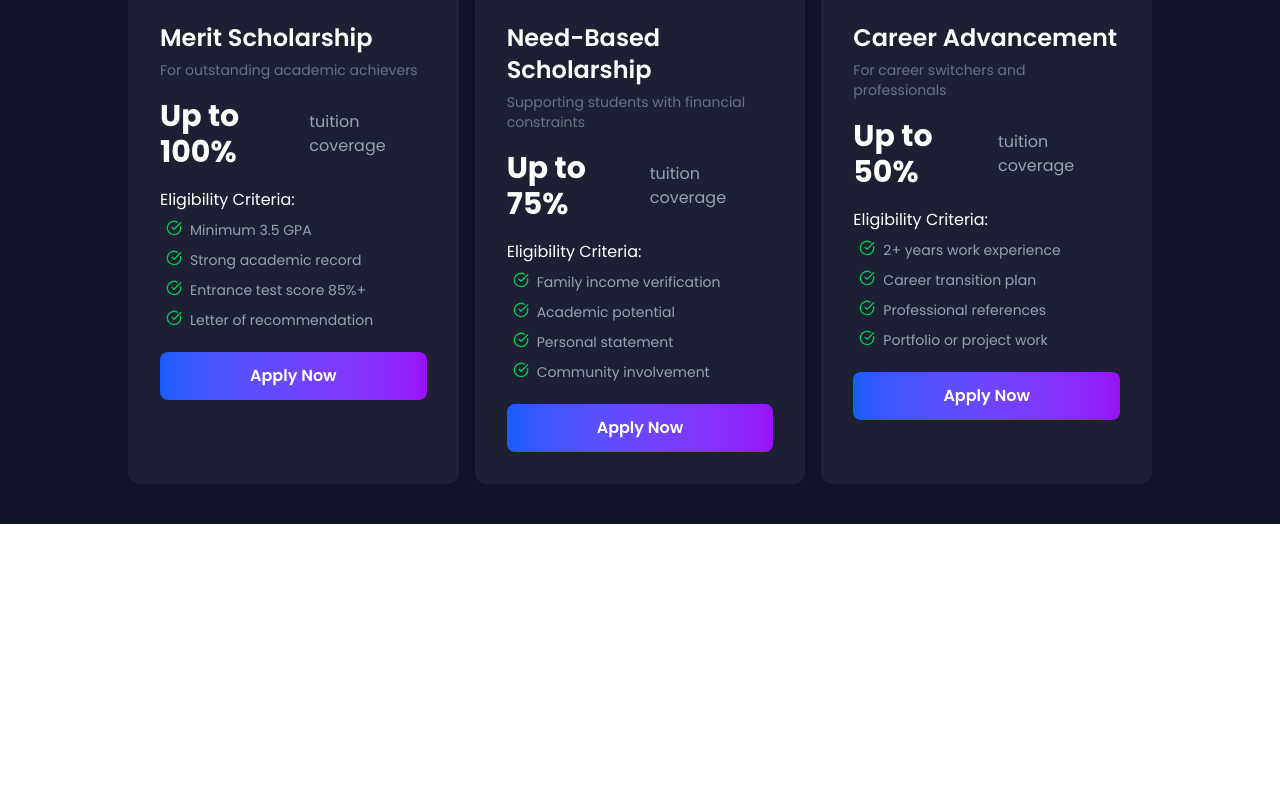
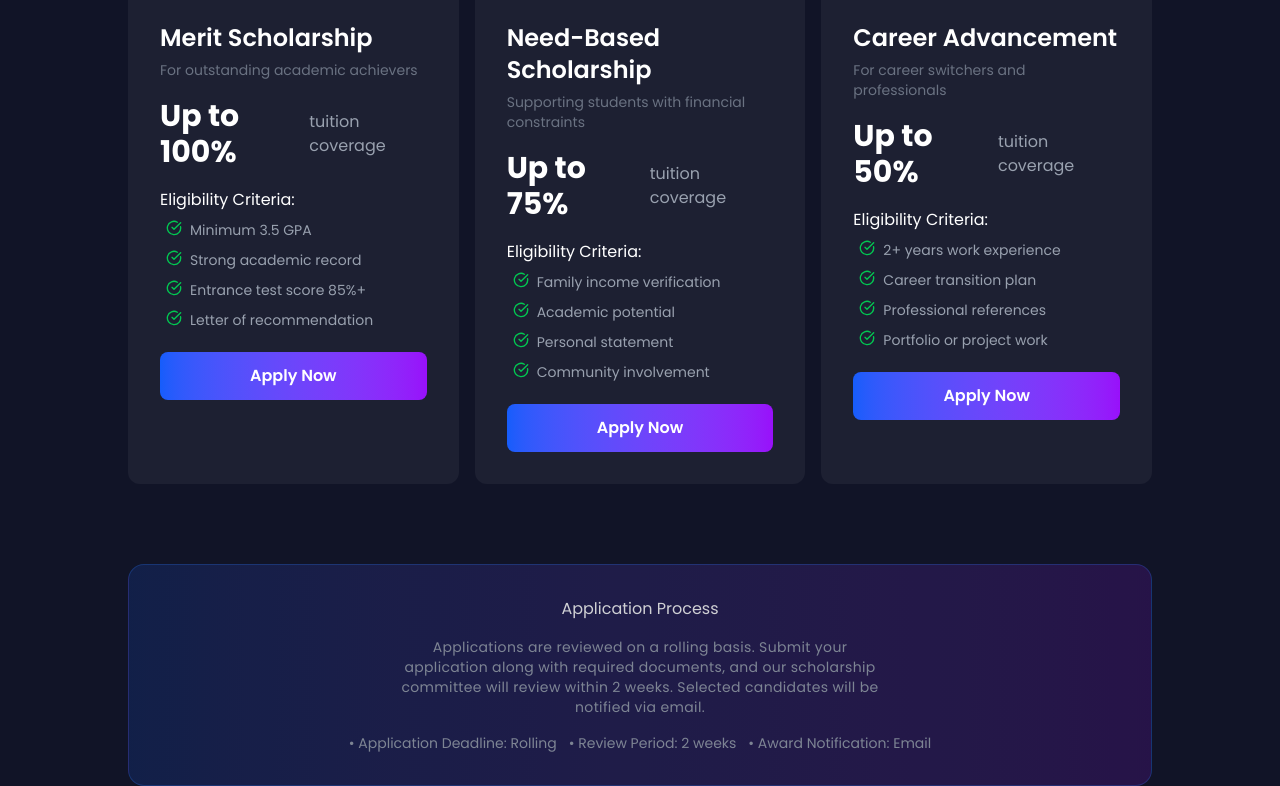
Before and after one commit to sensei-webdev/cttc, a React (Vite) app: page / in a window 1280 px wide. Shown: the part 3521-4307 px from the top of the page. Before the commit the page ends 4045 px from the top, so only its background shows below. Built offline with nearby package versions, Linux system fonts and the light colour scheme.

Commit message:
General Update

```diff
--- a/package.json
+++ b/package.json
@@ -11,6 +11,7 @@
   },
   "dependencies": {
     "@tailwindcss/vite": "^4.1.16",
+    "framer-motion": "^12.23.24",
     "lucide-react": "^0.548.0",
     "react": "^19.0.0",
     "react-dom": "^19.0.0",
--- a/src/components/Footer.jsx
+++ b/src/components/Footer.jsx
@@ -1,9 +1,7 @@
 import React from "react";
 
 const Footer = () => {
-  return <footer>
-
-  </footer>;
+  return <footer></footer>;
 };
 
 export default Footer;
--- a/src/sections/Scholarship.jsx
+++ b/src/sections/Scholarship.jsx
@@ -1,10 +1,17 @@
-import { Award, CircleCheckBig, GraduationCap, Users, TrendingUp } from "lucide-react";
+import {
+  Award,
+  CircleCheckBig,
+  GraduationCap,
+  Users,
+  TrendingUp,
+} from "lucide-react";
 import React from "react";
 
 const scholarships = [
   {
     Icon: Award,
-    style: "w-16 h-16 rounded-xl bg-linear-to-br from-yellow-500 to-orange-500 flex items-center justify-center mb-6",
+    style:
+      "w-16 h-16 rounded-xl bg-linear-to-br from-yellow-500 to-orange-500 flex items-center justify-center mb-6",
     title: "Merit Scholarship",
     subtitle: "For outstanding academic achievers",
     coverage: "Up to 100%",
@@ -18,7 +25,8 @@ const scholarships = [
   },
   {
     Icon: Users,
-    style: "w-16 h-16 rounded-xl bg-linear-to-br from-blue-500 to-cyan-500 flex items-center justify-center mb-6",
+    style:
+      "w-16 h-16 rounded-xl bg-linear-to-br from-blue-500 to-cyan-500 flex items-center justify-center mb-6",
     title: "Need-Based Scholarship",
     subtitle: "Supporting students with financial constraints",
     coverage: "Up to 75%",
@@ -32,7 +40,8 @@ const scholarships = [
   },
   {
     Icon: TrendingUp,
-    style: "w-16 h-16 rounded-xl bg-linear-to-br from-purple-500 to-pink-500 flex items-center justify-center mb-6",
+    style:
+      "w-16 h-16 rounded-xl bg-linear-to-br from-purple-500 to-pink-500 flex items-center justify-center mb-6",
     title: "Career Advancement",
     subtitle: "For career switchers and professionals",
     coverage: "Up to 50%",
@@ -48,6 +57,7 @@ const scholarships = [
 
 const Scholarship = () => {
   return (
+    <>
       <section className="h-full w-full flex flex-col items-center gap-5 py-10">
         <div className="inline-flex items-center justify-center w-16 h-16 rounded-full bg-linear-to-br from-blue-500 to-purple-500 mb-4">
           <GraduationCap size={32} />
@@ -60,16 +70,17 @@ const Scholarship = () => {
         </p>
         <main className="w-4/5 flex gap-4">
           {scholarships.map((items, index) => (
-          <div key={index} className="bg-white/5 p-8 flex flex-1 flex-col gap-1.5 rounded-xl">
+            <div
+              key={index}
+              className="bg-white/5 p-8 flex flex-1 flex-col gap-1.5 rounded-xl"
+            >
               <div>
                 <span className={items.style}>
                   <items.Icon size={32} />
                 </span>
                 <span className="text-2xl font-semibold">{items.title}</span>
               </div>
-            <p className="text-gray-500 text-sm">
-              {items.subtitle}
-            </p>
+              <p className="text-gray-500 text-sm">{items.subtitle}</p>
               <div className="flex gap-1 items-center my-3">
                 <span className="text-3xl font-bold">{items.coverage}</span>
                 <span className="text-gray-400">{items.coverageP}</span>
@@ -77,13 +88,12 @@ const Scholarship = () => {
               <div>
                 <p className="mb-2">Eligibility Criteria:</p>
                 <ul className="text-gray-400 text-sm space-y-2.5">
-                {items.eligibility.map((point,i) => (
+                  {items.eligibility.map((point, i) => (
                     <li key={i} className="flex gap-2 ml-1.5">
                       <CircleCheckBig size={16} className="text-green-500" />
                       <span>{point}</span>
                     </li>
-                )
-                )}
+                  ))}
                 </ul>
               </div>
               <a
@@ -96,6 +106,21 @@ const Scholarship = () => {
           ))}
         </main>
       </section>
+
+      <div className="w-4/5 mx-auto bg-linear-to-r from-blue-600/20 to-purple-600/20 border border-blue-500/30 rounded-2xl p-8 text-center flex flex-col gap-4 opacity-80">
+        <span>Application Process</span>
+        <p className="w-1/2 text-sm text-gray-400 mx-auto tracking-wide">
+          Applications are reviewed on a rolling basis. Submit your application
+          along with required documents, and our scholarship committee will
+          review within 2 weeks. Selected candidates will be notified via email.
+        </p>
+        <ul className="flex gap-3 mx-auto text-sm text-gray-400">
+          <li>• Application Deadline: Rolling</li>
+          <li>• Review Period: 2 weeks</li>
+          <li>• Award Notification: Email</li>
+        </ul>
+      </div>
+    </>
   );
 };
 
--- a/tailwind.config.js
+++ b/tailwind.config.js
@@ -1,4 +1,5 @@
 // tailwind.config.js
+
 export default {
   content: [
     "./index.html",
@@ -10,6 +11,7 @@ export default {
         poppins: ["Poppins", "sans-serif"],
       },
     },
+
   },
   plugins: [],
 }
```
Also changed, not shown: 1 other file (tests, documents, lock files or other folders). Lines whose indentation alone changed are shown as unchanged.
